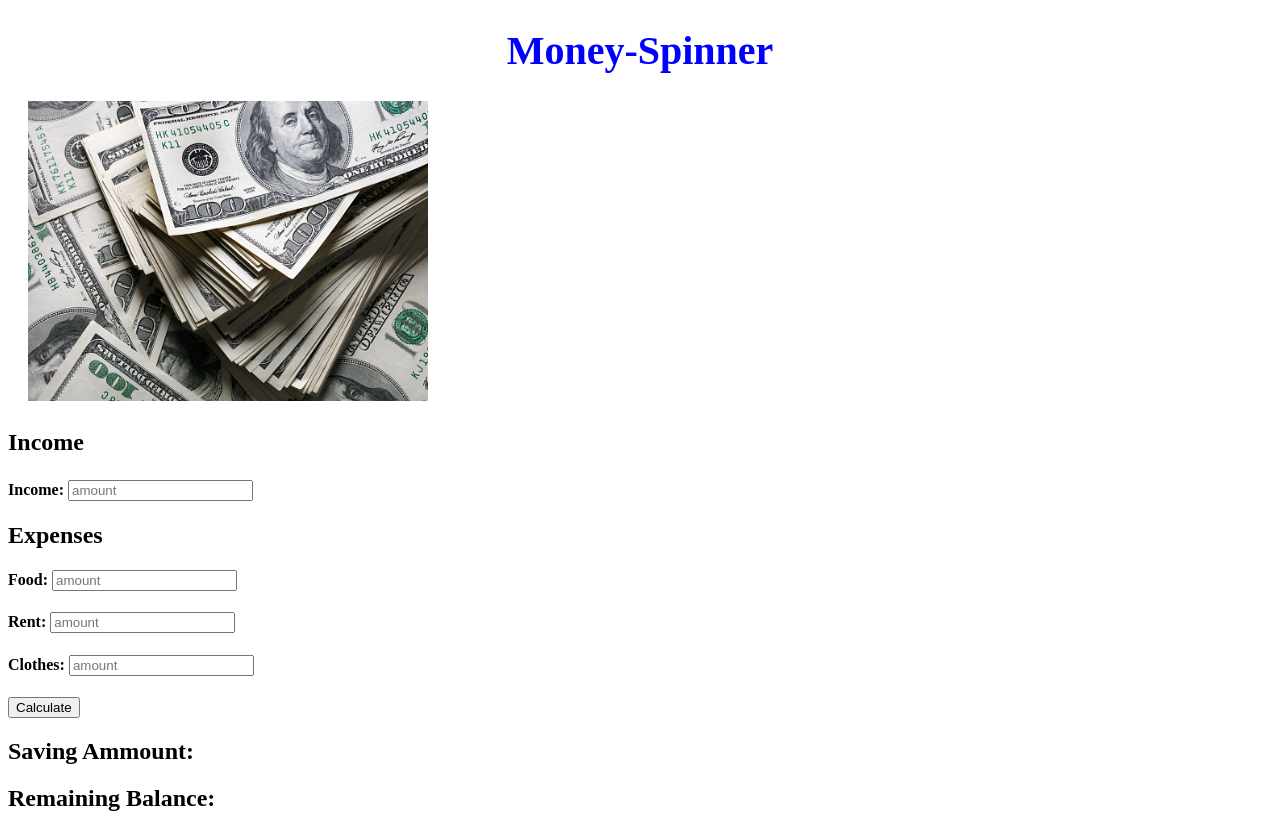
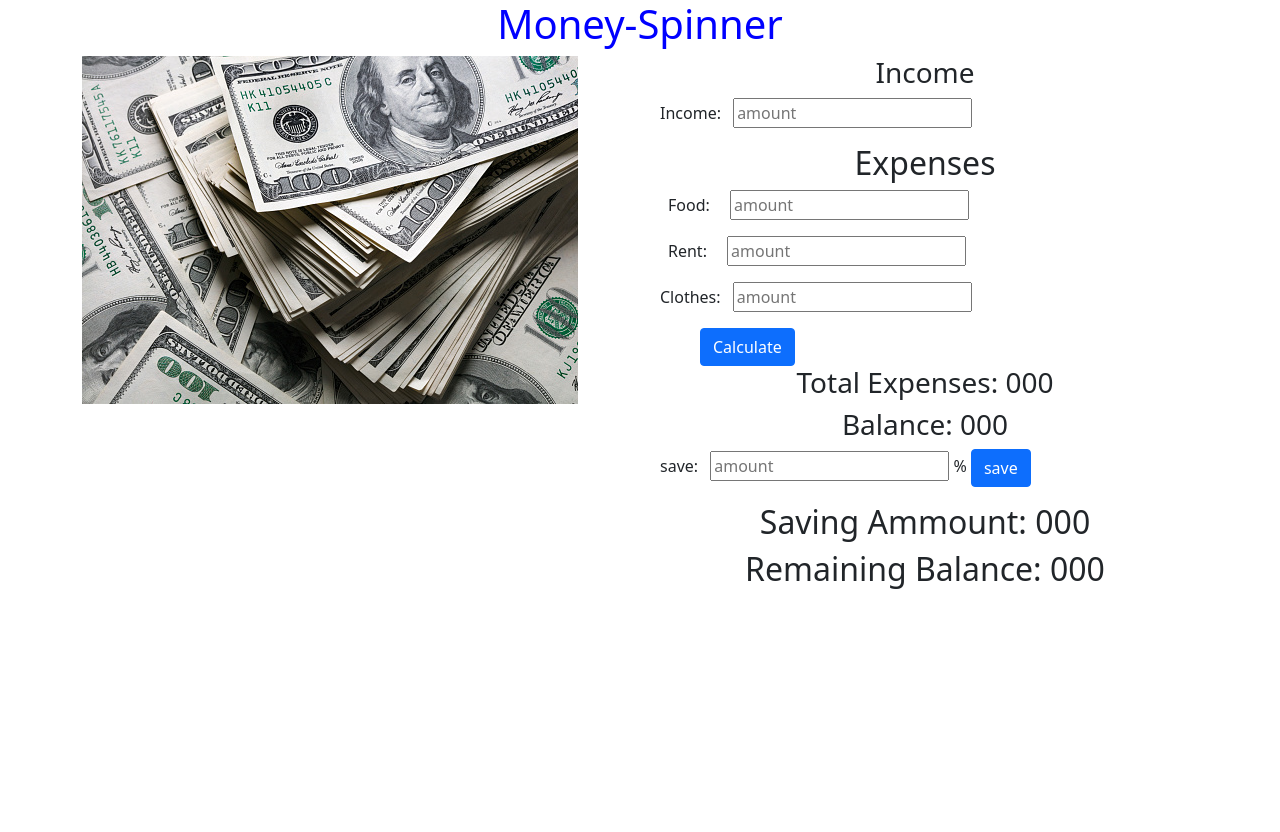
Before and after one commit to AzmatAli1/assignment-5, a plain HTML site: page index.html in a window 1280 px wide. After the commit the page ends 800 px from the top, so only its background shows below. Drawn offline with nearby package versions, Linux system fonts and the light colour scheme.

Commit message:
3rd comment

```diff
--- a/css/styles.css
+++ b/css/styles.css
@@ -10,7 +10,14 @@ h1{
 }
 h3{
     font-size: 24px;
+    text-align: center;
 }
 .container{
     display: block;
 }
+h2{
+    text-align: center;
+}
+.total-amount{
+    text-align: center;
+}
--- a/index.html
+++ b/index.html
@@ -6,32 +6,46 @@
     <meta name="viewport" content="width=device-width, initial-scale=1.0">
     <title>Assignment-5</title>
     <link rel="stylesheet" href="css/styles.css">
+    <link href="https://cdn.jsdelivr.net/npm/bootstrap@5.1.3/dist/css/bootstrap.min.css" rel="stylesheet" integrity="sha384-1BmE4kWBq78iYhFldvKuhfTAU6auU8tT94WrHftjDbrCEXSU1oBoqyl2QvZ6jIW3" crossorigin="anonymous">
 
-    <script src="https://cdn.jsdelivr.net/npm/bootstrap@5.1.3/dist/js/bootstrap.bundle.min.js" integrity="sha384-ka7Sk0Gln4gmtz2MlQnikT1wXgYsOg+OMhuP+IlRH9sENBO0LRn5q+8nbTov4+1p" crossorigin="anonymous"></script>
+
 </head>
 <body>
-        <h1>Money-Spinner</h1>
+    <header>
+        <section class = "container">
+            <h1>Money-Spinner</h1>
+        </section>
+    </header>
+            <section class="container">
+                <div class = "row">
+                    <div  class = "col-lg-6">
+                        <img src="money-images.jpg"alt = "">
+                        </div>
+                        <div  class = "col-lg-6">
+                        <h3 class="font-weight-bold: 700">Income</h3>
+                        <p><span class = "d-inline mx-2">Income:</span>
+                    <input type="text"placeholder="amount"></p>
 
-            <section>
-            <div  class = "grid grid-cols-2">
+                    <h2 class="font-weight-bold: 700">Expenses</h2>
+                    <p> <span class = "d-inline mx-3">Food: </span>
+                        <input type="text"placeholder="amount"></p>
 
-                <img class ="picture-details" src="money-images.jpg" alt="">
-                    <h3 class="font-weight-bold: 700">Income</h3>
-                    <h4 class = "income-button"> Income:
-                        <input type="text"placeholder="amount">
-                    </h4>
-            <div>
-                <h2>Expenses</h1>
-                    <h4> Food: <input type="text"placeholder="amount">
-                     </h4>
-                    <h4>Rent: <input type="text"placeholder="amount">
-                    </h4>
-                    <h4>Clothes: <input type="text"placeholder="amount">
-                    </h4>
-                    <button>Calculate</button>
-                    <h2>Saving Ammount:</h2>
-                    <h2>Remaining Balance:</h2>
-            </div>
+                        <p> <span class = "d-inline mx-3">Rent: </span>
+                        <input type="text"placeholder="amount"></p>
+
+                        <p> <span class = "d-inline mx-2">Clothes: </span>
+                        <input type="text"placeholder="amount"></p>
+
+                        <button  type="button" class="btn btn-primary mx-5">Calculate</button>
+                       <h3>Total Expenses: 000 </h3>
+                       <h3>Balance: 000</h3>
+                       <p> <span class = "d-inline mx-2">save: </span>
+
+                        <input type="text"placeholder="amount"> % <button type="button" class="btn btn-primary">save</button></p>
+
+                       <h2>Saving Ammount: 000</h2>
+                       <h2>Remaining Balance: 000</h2>
+                </div>
             </div>
         </section>
 
@@ -39,6 +53,7 @@
 
 
 
-<script src=""></script>
+<script src="js/calculation.js"></script>
+<script src="https://cdn.jsdelivr.net/npm/bootstrap@5.1.3/dist/js/bootstrap.bundle.min.js" integrity="sha384-ka7Sk0Gln4gmtz2MlQnikT1wXgYsOg+OMhuP+IlRH9sENBO0LRn5q+8nbTov4+1p" crossorigin="anonymous"></script>
 </body>
 </html>
--- /dev/null
+++ b/js/calculation.js
@@ -0,0 +1,17 @@
+document.getElementById('income-button').addEventListener('click', function(){
+    const incomeInput = document.getElementById('income-button');
+
+
+    const newIncomeInput = incomeInput.value;
+    const newIncomeInput = parseFloat(newIncomeInput);
+    const calculate = document.getElementById('income-button')
+
+    const totalAmount = food-cost + rent-cost + clothes-cost;
+
+    const balanceTotal = document.getElementById('balance-total');
+    const balanceTotalText = balanceTotal.innerText;
+    const previousBalanceTotal = parseFloat(balanceTotalText);
+    const calculate =  food + rent + clothes;
+    balanceTotal.innerText = newBalanceTotal;
+
+})
```
Also changed, not shown: css/js/calculation.js (deleted, +0 -7 lines).
